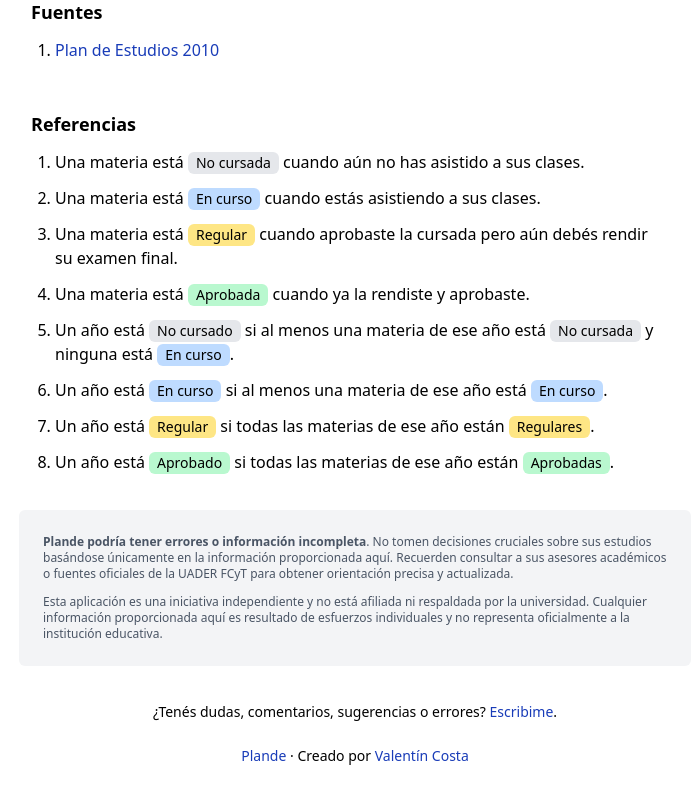
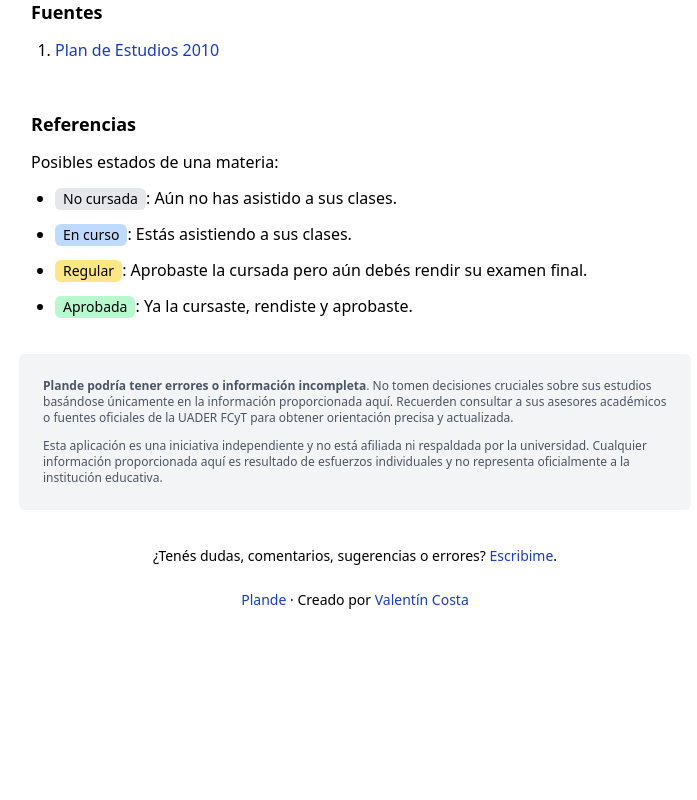
Before and after one commit to valentincostam/plande, a SvelteKit app: page /uader-fcyt-lsi in a window 1280 px wide. Shown: the part 4526-5326 px from the top of the page, without its empty margins (285-982 px from the left). After the commit the page ends 5172 px from the top, so only its background shows below. Built offline with nearby package versions, Linux system fonts and the light colour scheme.

Commit message:
Refactor course state descriptions in +page.svelte for clarity and consistency. Replace ordered list with a bulleted list and simplify text for better readability.

```diff
--- a/src/routes/[slug]/+page.svelte
+++ b/src/routes/[slug]/+page.svelte
@@ -227,58 +227,25 @@
 
 		<section>
 			<h3 class="p-3 text-lg font-bold">Referencias</h3>
-			<ol class="grid list-decimal gap-3 px-9">
+			<p class="px-3 pb-3">Posibles estados de una materia:</p>
+			<ul class="grid list-disc gap-3 px-9">
 				<li>
-					Una materia está <StatePill state={courseStates.notTaken} class="text-sm" /> cuando aún no
-					has asistido a sus clases.
+					<StatePill state={courseStates.notTaken} class="text-sm" />: Aún no has asistido a sus
+					clases.
 				</li>
 				<li>
-					Una materia está <StatePill state={courseStates.inProgress} class="text-sm" /> cuando estás
-					asistiendo a sus clases.
+					<StatePill state={courseStates.inProgress} class="text-sm" />: Estás asistiendo a sus
+					clases.
 				</li>
 				<li>
-					Una materia está <StatePill state={courseStates.taken} class="text-sm" /> cuando aprobaste
-					la cursada pero aún debés rendir su examen final.
+					<StatePill state={courseStates.taken} class="text-sm" />: Aprobaste la cursada pero aún
+					debés rendir su examen final.
 				</li>
 				<li>
-					Una materia está <StatePill state={courseStates.passed} class="text-sm" /> cuando ya la rendiste
-					y aprobaste.
+					<StatePill state={courseStates.passed} class="text-sm" />: Ya la cursaste, rendiste y
+					aprobaste.
 				</li>
-				<li>
-					Un año está <StatePill state={courseStates.notTaken} gender="masculine" class="text-sm" />
-					si al menos una materia de ese año está <StatePill
-						state={courseStates.notTaken}
-						class="text-sm"
-					/> y ninguna está <StatePill state={courseStates.inProgress} class="text-sm" />.
-				</li>
-				<li>
-					Un año está <StatePill
-						state={courseStates.inProgress}
-						gender="masculine"
-						class="text-sm"
-					/>
-					si al menos una materia de ese año está <StatePill
-						state={courseStates.inProgress}
-						class="text-sm"
-					/>.
-				</li>
-				<li>
-					Un año está <StatePill state={courseStates.taken} gender="masculine" class="text-sm" />
-					si todas las materias de ese año están <StatePill
-						state={courseStates.taken}
-						class="text-sm"
-						plural
-					/>.
-				</li>
-				<li>
-					Un año está <StatePill state={courseStates.passed} gender="masculine" class="text-sm" />
-					si todas las materias de ese año están <StatePill
-						state={courseStates.passed}
-						class="text-sm"
-						plural
-					/>.
-				</li>
-			</ol>
+			</ul>
 		</section>
 	</main>
 
```
